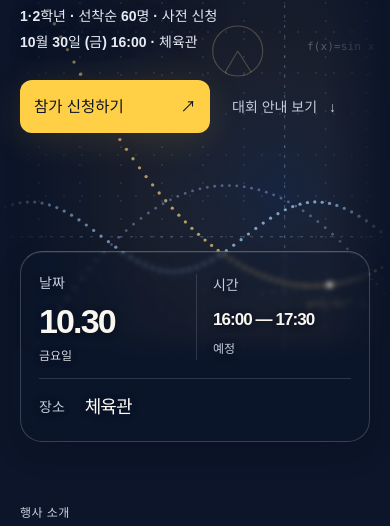
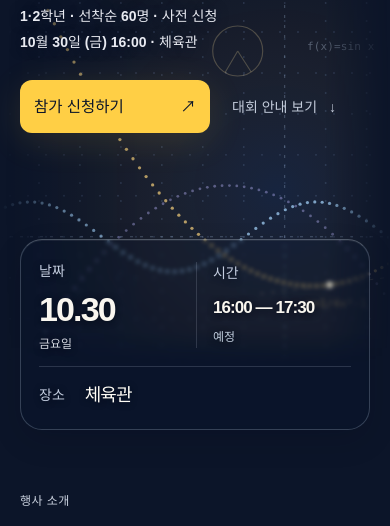
Before and after one commit to 1112leo/sigma-goldenbell-test, a plain HTML site: page index.html in a window 390 px wide. Shown: the part 282-808 px from the top of the page. Drawn offline with Linux system fonts and the light colour scheme; a web font is replaced by a local one.

Commit message:
Lift schedule card 12px on all breakpoints and restore 15% glass tint with 2.2px blur

```diff
--- a/index.html
+++ b/index.html
@@ -3084,15 +3084,15 @@ h1,h2,h3,.logo,.event-date time,.event-time p,.event-invite strong,.form-heading
 .sigma-v8-hero + .event-strip{
   position:relative;
   z-index:3;
-  margin-top:-120px!important;
+  margin-top:-132px!important;
   padding:24px 28px;
   border:1px solid rgba(212,227,249,.22);
   border-top-color:rgba(238,247,255,.28);
   border-radius:22px;
   /* Thin dark glass: keep the mathematical dots legible underneath. */
-  background:rgba(11,22,41,.18)!important;
-  -webkit-backdrop-filter:blur(2.5px) saturate(108%)!important;
-  backdrop-filter:blur(2.5px) saturate(108%)!important;
+  background:rgba(11,22,41,.15)!important;
+  -webkit-backdrop-filter:blur(2.2px) saturate(108%)!important;
+  backdrop-filter:blur(2.2px) saturate(108%)!important;
   box-shadow:
     0 11px 30px rgba(3,10,24,.14),
     inset 0 1px 0 rgba(255,255,255,.065)!important;
@@ -3106,7 +3106,7 @@ h1,h2,h3,.logo,.event-date time,.event-time p,.event-invite strong,.form-heading
 }
 @media(max-width:820px){
   .sigma-v8-hero .sigma-title-row{margin:23px 0 13px!important}
-  .sigma-v8-hero + .event-strip{margin-top:-112px!important;padding:22px 22px}
+  .sigma-v8-hero + .event-strip{margin-top:-124px!important;padding:22px 22px}
   .sigma-v8-hero{min-height:598px!important;padding:60px 0 65px!important}
   .sigma-v8-hero .hero-copy{width:calc(100% - 64px)!important}
   .sigma-v8-hero h1{font-size:clamp(45px,10vw,64px)!important;white-space:normal!important}
@@ -3131,7 +3131,7 @@ h1,h2,h3,.logo,.event-date time,.event-time p,.event-invite strong,.form-heading
   }
 }
 @media(max-width:430px){
-  .sigma-v8-hero + .event-strip{margin-top:-114px!important;padding:20px 18px}
+  .sigma-v8-hero + .event-strip{margin-top:-126px!important;padding:20px 18px}
   .sigma-v8-hero{padding:54px 0 63px!important;min-height:570px!important}
   .sigma-v8-hero .hero-copy{width:calc(100% - 40px)!important}
   .sigma-v8-hero h1{font-size:clamp(42px,10.8vw,52px)!important}
```
